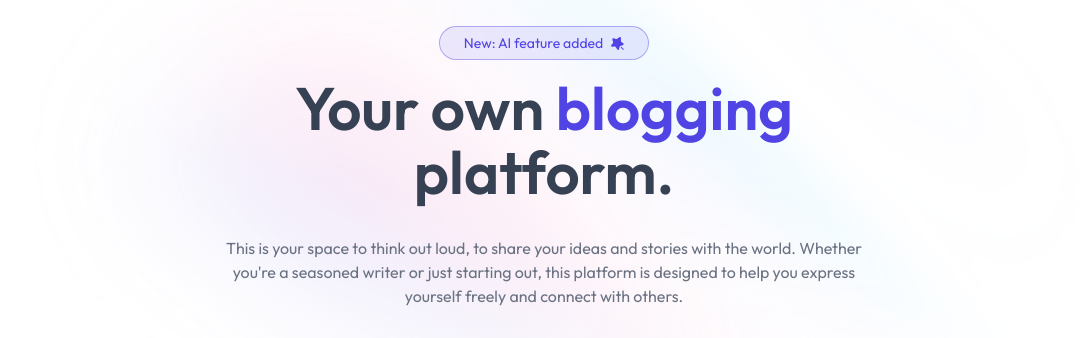
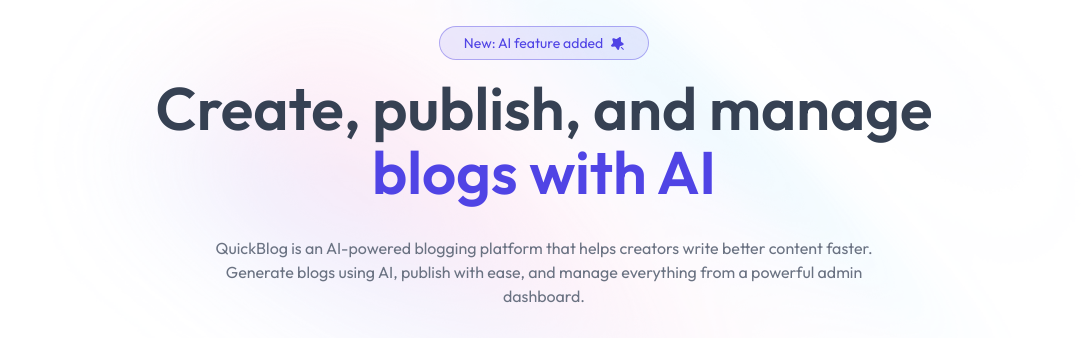
Before and after one commit to laxman-goud/ai-blog-platform, a React (Vite) app in the folder client/: page / in a window 1280 px wide. Shown: the part 140-478 px from the top of the page, without its empty margins (96-1183 px from the left). Built offline with nearby package versions, Linux system fonts and the light colour scheme; no server answers.

Commit message:
docs(client): enhance hero section with updated messaging for AI blogging platform

```diff
--- a/client/src/components/Header.jsx
+++ b/client/src/components/Header.jsx
@@ -47,17 +47,19 @@
 
                 {/* Hero heading */}
                 <h1 className='text-3xl sm:text-6xl font-semibold sm:leading-16 text-gray-700'>
-                    Your own <span className='text-primary'> blogging</span>
+                    Create, publish, and manage
                     <br />
-                    platform.
+                    <span className='text-primary'>blogs with AI</span>
+
                 </h1>
 
                 {/* Hero description */}
                 <p className='my-6 sm:my-8 max-w-2xl m-auto max-sm:text-xs text-gray-500'>
-                    This is your space to think out loud, to share your ideas and
-                    stories with the world. Whether you're a seasoned writer or
-                    just starting out, this platform is designed to help you
-                    express yourself freely and connect with others.
+                    <p className='my-6 sm:my-8 max-w-2xl m-auto max-sm:text-xs text-gray-500'>
+                        QuickBlog is an AI-powered blogging platform that helps creators write
+                        better content faster. Generate blogs using AI, publish with ease,
+                        and manage everything from a powerful admin dashboard.
+                    </p>
                 </p>
 
                 {/* Search form */}
```
